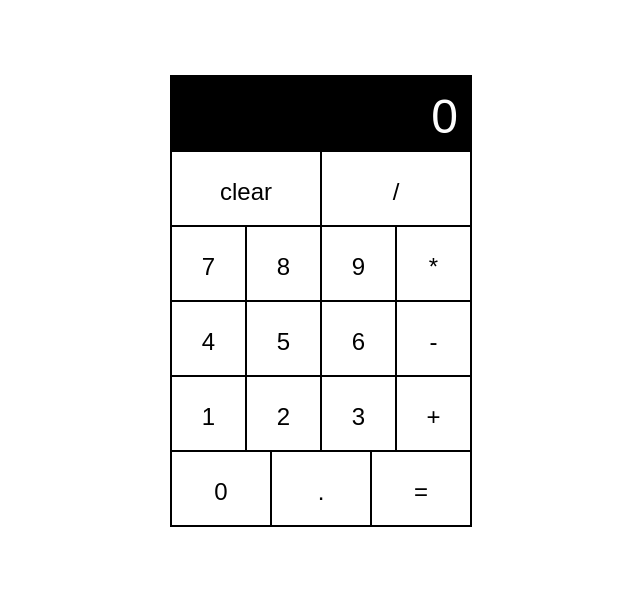
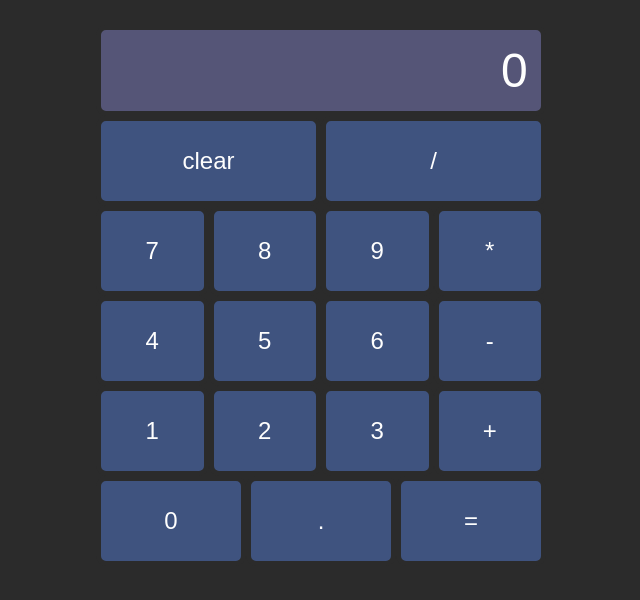
Before and after one commit to micahbales/react-calculator, a React (Create React App) app: page / in a window 1280 px wide. Shown: the top 600 px of the page, without its empty margins (319-959 px from the left). Built offline with nearby package versions, Linux system fonts and the light colour scheme.

Commit message:
Update Styles
* Add blue/purple color scheme
* Round corners and set proportions

```diff
--- a/src/App.css
+++ b/src/App.css
@@ -1,37 +1,46 @@
 :root {
-  --black: #000;
-  --orange: #ff8300;
+  --black: #2B2B2B;
+  --blue: #3F537F;
+  --blue-active: #99B8FF;
+  --slate: #555577;
   --white: #fefefe;
+}
+
+body {
+  background-color: var(--black);
 }
 
 .app {
   display: flex;
   justify-content: center;
   width: 100%;
+  height: 100%;
 }
 
 .calc {
-  border: 1px solid var(--black);
-  margin: 75px 0px;
-  min-width: 300px;
-  min-height: 375px;
+  margin: 25px 0px;
+  width: 100%;
+  height: 100%;
+  max-width: 450px;
 }
 
 .calc__row {
   display: flex;
   font-size: 24px;
   flex-wrap: nowrap;
-  height: 75px;
+  height: 20%;
   width: 100%;
 }
 
 .calc__row.display {
-  background-color: var(--black);
+  background-color: var(--slate);
+  border: 5px solid var(--black);
+  border-radius: 10px;
   color: var(--white);
   display: flex;
   font-size: 48px;
   justify-content: flex-end;
-  width: 100%;
+  width: 97.7%;
 }
 
 .calc__row.display .total {
@@ -39,15 +48,18 @@
 }
 
 .button {
+  background-color: var(--blue);
+  color: var(--white);
   cursor: pointer;
 }
 
 .button:hover {
-  background-color: var(--orange);
+  background-color: var(--blue-active);
 }
 
 .calc__row.buttons .button {
-  border: 1px solid var(--black);
+  border: 5px solid var(--black);
+  border-radius: 10px;
   flex-basis: 50%;
   line-height: 60px;
   padding: 10px;
```
